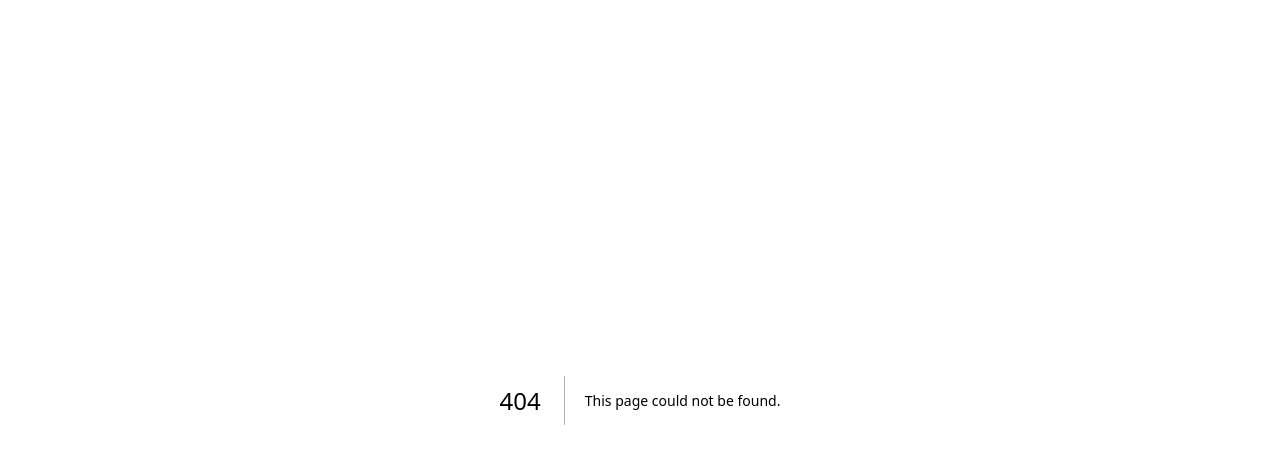
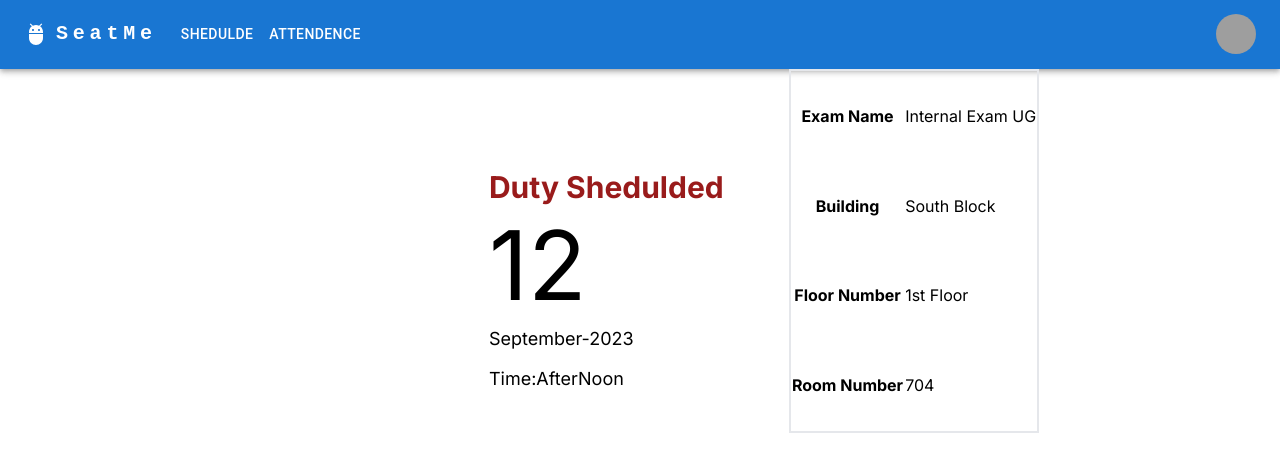
Before and after one commit to AnanthuTD/SeatMe-PWA, a Next.js app: page /Staff/main in a window 1280 px wide. Before the commit this address had no page. Shown: the top 472 px of the page. Built offline with nearby package versions, Linux system fonts and the light colour scheme; grey boxes are pictures that could not be loaded.

Commit message:
Staff page

```diff
--- a/src/app/Components/Login.jsx
+++ b/src/app/Components/Login.jsx
@@ -14,7 +14,7 @@ const onFinishFailed = (errorInfo) => {
 
 
 const Login = () => (
-  <div className='border-3 border-black p-10 shadow-xl'  >
+  <div className='border-2  border-maincolor-50 shadow-lg shadow-maincolor-50 p-10   rounded-lg  '  >
     <Form
     name="basic"
     labelCol={{
--- /dev/null
+++ b/src/app/Staff/main/calender.jsx
@@ -0,0 +1,29 @@
+
+'use client'
+
+
+import React from 'react'
+
+function calender(props) {
+
+
+  const monthNames = ["January", "February", "March", "April", "May", "June",
+  "July", "August", "September", "October", "November", "December"
+];
+
+const d =new Date()
+
+/*document.write("The current month is " + monthNames[d.getMonth()]); */
+  return (
+    <div  className=' lg:mt-20 w-80   p-5 sm:m-5 lg:ml-52 ' >
+        <div className='flex flex-col  content-center ml-5  gap-3' >
+        <h1 className='font-bold text-red-800 text-3xl   '  >Duty Shedulded </h1>
+        <span className='      text-8xl '  >{d.getDate()}</span>
+        <p className='  text-lg  '  > {monthNames[d.getMonth()]}-{d.getFullYear()}  </p>
+        <p className='  text-lg ' >Time:AfterNoon</p>
+        </div>
+    </div>
+  )
+}
+
+export default calender
--- /dev/null
+++ b/src/app/Staff/main/navbar.jsx
@@ -0,0 +1,164 @@
+'use client'
+
+import * as React from 'react';
+import AppBar from '@mui/material/AppBar';
+import Box from '@mui/material/Box';
+import Toolbar from '@mui/material/Toolbar';
+import IconButton from '@mui/material/IconButton';
+import Typography from '@mui/material/Typography';
+import Menu from '@mui/material/Menu';
+import MenuIcon from '@mui/icons-material/Menu';
+import Container from '@mui/material/Container';
+import Avatar from '@mui/material/Avatar';
+import Button from '@mui/material/Button';
+import Tooltip from '@mui/material/Tooltip';
+import MenuItem from '@mui/material/MenuItem';
+import AdbIcon from '@mui/icons-material/Adb';
+
+const pages = ['Shedulde', 'Attendence'];
+const settings = ['Profile','Logout'];
+
+function Navbar() {
+  const [anchorElNav, setAnchorElNav] = React.useState(null);
+  const [anchorElUser, setAnchorElUser] = React.useState(null);
+
+  const handleOpenNavMenu = (event) => {
+    setAnchorElNav(event.currentTarget);
+  };
+  const handleOpenUserMenu = (event) => {
+    setAnchorElUser(event.currentTarget);
+  };
+
+  const handleCloseNavMenu = () => {
+    setAnchorElNav(null);
+  };
+
+  const handleCloseUserMenu = () => {
+    setAnchorElUser(null);
+  };
+
+  return (
+    <AppBar position="static">
+      <Container maxWidth="xl">
+        <Toolbar disableGutters>
+          <AdbIcon sx={{ display: { xs: 'none', md: 'flex' }, mr: 1 }} />
+          <Typography
+            variant="h6"
+            noWrap
+            component="a"
+            href="/"
+            sx={{
+              mr: 2,
+              display: { xs: 'none', md: 'flex' },
+              fontFamily: 'monospace',
+              fontWeight: 700,
+              letterSpacing: '.3rem',
+              color: 'inherit',
+              textDecoration: 'none',
+            }}
+          >
+            SeatMe
+          </Typography>
+
+          <Box sx={{ flexGrow: 1, display: { xs: 'flex', md: 'none' } }}>
+            <IconButton
+              size="large"
+              aria-label="account of current user"
+              aria-controls="menu-appbar"
+              aria-haspopup="true"
+              onClick={handleOpenNavMenu}
+              color="inherit"
+            >
+              <MenuIcon />
+            </IconButton>
+            <Menu
+              id="menu-appbar"
+              anchorEl={anchorElNav}
+              anchorOrigin={{
+                vertical: 'bottom',
+                horizontal: 'left',
+              }}
+              keepMounted
+              transformOrigin={{
+                vertical: 'top',
+                horizontal: 'left',
+              }}
+              open={Boolean(anchorElNav)}
+              onClose={handleCloseNavMenu}
+              sx={{
+                display: { xs: 'block', md: 'none' },
+              }}
+            >
+              {pages.map((page) => (
+                <MenuItem key={page} onClick={handleCloseNavMenu}>
+                  <Typography textAlign="center">{page}</Typography>
+                </MenuItem>
+              ))}
+            </Menu>
+          </Box>
+          <AdbIcon sx={{ display: { xs: 'flex', md: 'none' }, mr: 1 }} />
+          <Typography
+            variant="h5"
+            noWrap
+            component="a"
+            href="/"
+            sx={{
+              mr: 2,
+              display: { xs: 'flex', md: 'none' },
+              flexGrow: 1,
+              fontFamily: 'monospace',
+              fontWeight: 700,
+              letterSpacing: '.3rem',
+              color: 'inherit',
+              textDecoration: 'none',
+            }}
+          >
+            SeatMe
+          </Typography>
+          <Box sx={{ flexGrow: 1, display: { xs: 'none', md: 'flex' } }}>
+            {pages.map((page) => (
+              <Button
+                key={page}
+                onClick={handleCloseNavMenu}
+                sx={{ my: 2, color: 'white', display: 'block' }}
+              >
+                {page}
+              </Button>
+            ))}
+          </Box>
+
+          <Box sx={{ flexGrow: 0 }}>
+            <Tooltip title="Open settings">
+              <IconButton onClick={handleOpenUserMenu} sx={{ p: 0 }}>
+              <Avatar src="/broken-image.jpg" />
+              </IconButton>
+            </Tooltip>
+            <Menu
+              sx={{ mt: '45px' }}
+              id="menu-appbar"
+              anchorEl={anchorElUser}
+              anchorOrigin={{
+                vertical: 'top',
+                horizontal: 'right',
+              }}
+              keepMounted
+              transformOrigin={{
+                vertical: 'top',
+                horizontal: 'right',
+              }}
+              open={Boolean(anchorElUser)}
+              onClose={handleCloseUserMenu}
+            >
+              {settings.map((setting) => (
+                <MenuItem key={setting} onClick={handleCloseUserMenu}>
+                  <Typography textAlign="center">{setting}</Typography>
+                </MenuItem>
+              ))}
+            </Menu>
+          </Box>
+        </Toolbar>
+      </Container>
+    </AppBar>
+  );
+}
+export default Navbar;
--- /dev/null
+++ b/src/app/Staff/main/page.jsx
@@ -0,0 +1,27 @@
+'use client'
+
+import React from 'react'
+import Navbar from './navbar'
+import Calendar from './calender'
+import Roomdetails from './roomdetails';
+
+
+function page() {
+
+  const examDate = new Date();
+
+  return (
+    <div>
+      <Navbar/>
+       <div className='lg:flex flex-row justify-center align-middle'  >
+
+        <Calendar  date={examDate}   />
+        <Roomdetails/>
+       </div>
+
+    </div>
+
+  )
+}
+
+export default page
--- /dev/null
+++ b/src/app/Staff/main/roomdetails.jsx
@@ -0,0 +1,73 @@
+'use client'
+
+import React from 'react';
+/*import { Descriptions } from 'antd';
+
+
+/*const items = [
+    {
+        label: 'Building',
+        children: 'South Block',
+    },
+    {
+        label: 'Floor Number',
+        children: '1st Floor',
+    },
+    {
+        label: 'Room Number',
+        children: '704',
+    },
+    {
+        label: 'Row Number',
+        // span: { xl: 2, xxl: 2 },
+        children: '5',
+    },
+    {
+        label: 'Seat Number',
+        // span: { xl: 2, xxl: 2 },
+        children: '15',
+    },
+];
+*/
+
+
+
+
+
+function Roomdetails() {
+
+  return (
+
+    /*
+
+    <Descriptions
+        // title="Responsive Descriptions"
+        bordered
+        column={{ xs: 1, sm: 2, md: 3, lg: 3, xl: 4, xxl: 4 }}
+        items={items}
+    />
+    */
+
+        <table className='p-8 border-2' >
+        <tr>
+            <th>Exam Name</th>
+            <td>Internal Exam UG</td>
+         </tr>
+         <tr>
+            <th>Building</th>
+            <td>South Block</td>
+         </tr>
+         <tr>
+            <th>Floor Number</th>
+            <td>1st Floor</td>
+         </tr>
+         <tr>
+            <th>Room Number</th>
+            <td>704</td>
+         </tr>
+        </table>
+
+  )
+}
+
+export default Roomdetails
--- a/src/app/Staff/page.jsx
+++ b/src/app/Staff/page.jsx
@@ -1,9 +1,9 @@
 import React from 'react'
-import Login from '../Components/Login'
+import Login from '../components/Login'
 
 function page() {
   return (
-    <div className='grid h-screen place-items-center  '  >
+    <div className='grid h-screen place-items-center sm:align-middle  '  >
         <Login/>
     </div>
   )
--- a/src/app/globals.css
+++ b/src/app/globals.css
@@ -17,11 +17,11 @@
 } */
 
 body {
-  color: rgb(var(--foreground-rgb));
+ /* color: rgb(var(--foreground-rgb));
   background: linear-gradient(
       to bottom,
       transparent,
       rgb(var(--background-end-rgb))
     )
-    rgb(var(--background-start-rgb));
+    rgb(var(--background-start-rgb));*/
 }
--- a/tailwind.config.js
+++ b/tailwind.config.js
@@ -12,7 +12,16 @@ module.exports = {
                 'gradient-conic':
                     'conic-gradient(from 180deg at 50% 50%, var(--tw-gradient-stops))',
             },
-            colors: {},
+            colors: {
+                maincolor: {
+                    50: '#1976d2',
+                },
+            },
+        },
+        screens: {
+            sm: '320px',
+            // => @media (min-width: 640px) { ... }
+            lg: '1024px',
         },
     },
     plugins: [require('tailwind-scrollbar')({ nocompatible: true })],
```
Also changed, not shown: package.json (+7 -0 lines), 1 other file (tests, documents, lock files or other folders).
